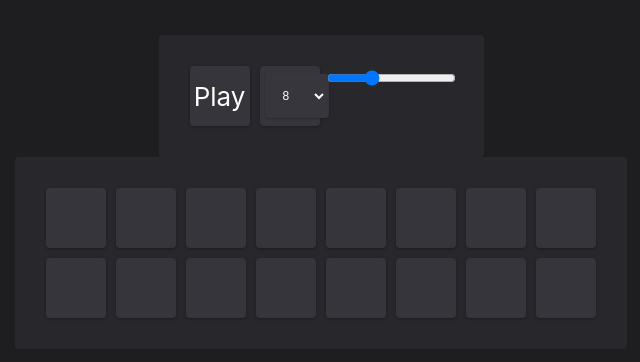
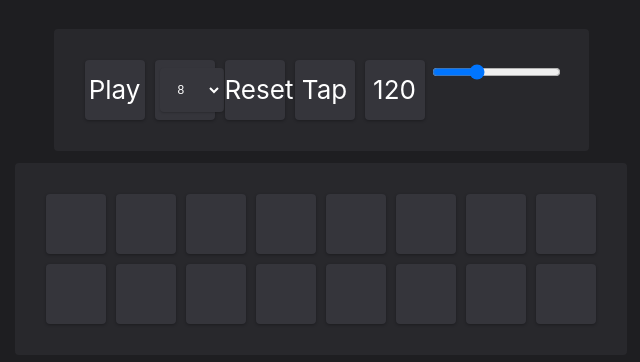
Before and after one commit to sam-parsons/step-sequencer, a React (Create React App) app: page / in a window 1280 px wide. Shown: the part 208-570 px from the top of the page, without its empty margins (319-959 px from the left). Built offline with nearby package versions, Linux system fonts and the light colour scheme.

Commit message:
working tap tempo, select element update bug

```diff
--- a/package.json
+++ b/package.json
@@ -6,7 +6,8 @@
     "lodash": "^4.17.11",
     "react": "^16.8.6",
     "react-dom": "^16.8.6",
-    "react-scripts": "3.0.1"
+    "react-scripts": "3.0.1",
+    "tone": "^13.4.9"
   },
   "scripts": {
     "start": "react-scripts start",
--- a/public/index.html
+++ b/public/index.html
@@ -5,10 +5,6 @@
     <link rel="shortcut icon" href="%PUBLIC_URL%/favicon.ico" />
     <meta name="viewport" content="width=device-width, initial-scale=1" />
     <meta name="theme-color" content="#000000" />
-    <!--
-      manifest.json provides metadata used when your web app is installed on a
-      user's mobile device or desktop. See https://developers.google.com/web/fundamentals/web-app-manifest/
-    -->
     <link
       rel="stylesheet"
       href="https://use.fontawesome.com/releases/v5.8.2/css/all.css"
@@ -17,29 +13,10 @@
     />
     <link rel="manifest" href="%PUBLIC_URL%/manifest.json" />
     <link rel="stylesheet" href="%PUBLIC_URL%/css/layout.css" />
-    <!--
-      Notice the use of %PUBLIC_URL% in the tags above.
-      It will be replaced with the URL of the `public` folder during the build.
-      Only files inside the `public` folder can be referenced from the HTML.
-
-      Unlike "/favicon.ico" or "favicon.ico", "%PUBLIC_URL%/favicon.ico" will
-      work correctly both with client-side routing and a non-root public URL.
-      Learn how to configure a non-root public URL by running `npm run build`.
-    -->
-    <title>React App</title>
+    <title>React Step Sequencer</title>
   </head>
   <body>
     <noscript>You need to enable JavaScript to run this app.</noscript>
     <div id="root"></div>
-    <!--
-      This HTML file is a template.
-      If you open it directly in the browser, you will see an empty page.
-
-      You can add webfonts, meta tags, or analytics to this file.
-      The build step will place the bundled scripts into the <body> tag.
-
-      To begin the development, run `npm start` or `yarn start`.
-      To create a production bundle, use `npm run build` or `yarn build`.
-    -->
   </body>
 </html>
--- a/src/App.js
+++ b/src/App.js
@@ -1,6 +1,7 @@
 import React from "react";
 import StepSequence from "./Components/StepSequence";
 import Buttons from "./Components/Buttons";
+import Tone from "tone";
 import "./App.css";
 
 function toggleBox(priorChecked, i, row) {
@@ -17,7 +18,23 @@
     ],
     isPlaying: false,
     sequenceLength: 8,
-    tempo: 120
+    tempo: 120,
+    elapsedTime: 0,
+    lastTime: 0,
+    numberOfTaps: 0,
+    averageBPM: 0,
+    defaults: {
+      tempo: 120,
+      sequenceLength: 8,
+      isPlaying: false,
+      elapsedTime: 0,
+      numberOfTaps: 0,
+      averageBPM: 0
+    }
+  };
+
+  componentDidMount = () => {
+    Tone.Transport.start();
   };
 
   onToggleBox = (i, row) => {
@@ -45,12 +62,28 @@
   };
 
   onTempoChange = tempo => {
+    this.setState({
+      tempo
+    });
+  };
+
+  onReset = () => {
     this.setState(
-      {
-        tempo
-      },
-      () => console.log(tempo)
+      prior => ({
+        tempo: prior.defaults.tempo,
+        sequenceLength: prior.defaults.sequenceLength,
+        isPlaying: prior.defaults.isPlaying
+      }),
+      () => this.onLengthChange(this.state.sequenceLength)
     );
+  };
+
+  handleTap = () => {
+    const elapsedTime = Tone.Transport.seconds - this.state.lastTime;
+    const lastTime = Tone.Transport.seconds;
+    const tempo =
+      elapsedTime > 2 ? this.state.tempo : Math.round(60 / elapsedTime);
+    this.setState({ elapsedTime, tempo, lastTime });
   };
 
   render() {
@@ -64,6 +97,8 @@
             onLengthChange={this.onLengthChange}
             tempo={this.state.tempo}
             onTempoChange={this.onTempoChange}
+            onReset={this.onReset}
+            handleTap={this.handleTap}
           />
           <StepSequence
             checked={this.state.checked}
--- a/src/Components/Buttons.js
+++ b/src/Components/Buttons.js
@@ -2,6 +2,9 @@
 import PlayButton from "./PlayButton";
 import TimeSignature from "./TimeSignature";
 import TempoSlider from "./TempoSlider";
+import TempoDisplay from "./TempoDisplay";
+import TapTempo from "./TapTempo";
+import ResetButton from "./ResetButton";
 import styles from "./Buttons.module.css";
 
 const Buttons = props => (
@@ -11,6 +14,9 @@
       sequenceLength={props.sequenceLength}
       onLengthChange={props.onLengthChange}
     />
+    <ResetButton onReset={props.onReset} />
+    <TapTempo handleTap={props.handleTap} />
+    <TempoDisplay tempo={props.tempo} />
     <TempoSlider tempo={props.tempo} onTempoChange={props.onTempoChange} />
   </div>
 );
--- a/src/Components/Buttons.module.css
+++ b/src/Components/Buttons.module.css
@@ -3,4 +3,5 @@
   background: #28282c;
   border-radius: 4px;
   display: flex;
+  margin-bottom: 1%;
 }
--- /dev/null
+++ b/src/Components/ResetButton.js
@@ -0,0 +1,10 @@
+import React from "react";
+import styles from "./ResetButton.module.css";
+
+const ResetButton = props => (
+  <div className={styles.root} onClick={props.onReset}>
+    <span className={styles.label}>Reset</span>
+  </div>
+);
+
+export default ResetButton;
--- /dev/null
+++ b/src/Components/ResetButton.module.css
@@ -0,0 +1,15 @@
+.root {
+  display: flex;
+  width: 60px;
+  height: 60px;
+  background: hsl(240, 5%, 22%);
+  border-radius: 4px;
+  cursor: pointer;
+  margin: 5px;
+  box-shadow: 0 1px 3px 0 rgba(0, 0, 0, 0.3);
+  color: white;
+  align-items: center;
+}
+.label {
+  margin: auto;
+}
--- /dev/null
+++ b/src/Components/TapTempo.js
@@ -0,0 +1,10 @@
+import React from "react";
+import styles from "./TapTempo.module.css";
+
+const TapTempo = props => (
+  <div className={styles.root} onClick={props.handleTap}>
+    <span className={styles.label}>Tap</span>
+  </div>
+);
+
+export default TapTempo;
--- /dev/null
+++ b/src/Components/TapTempo.module.css
@@ -0,0 +1,15 @@
+.root {
+  display: flex;
+  width: 60px;
+  height: 60px;
+  background: hsl(240, 5%, 22%);
+  border-radius: 4px;
+  cursor: pointer;
+  margin: 5px;
+  box-shadow: 0 1px 3px 0 rgba(0, 0, 0, 0.3);
+  color: white;
+  align-items: center;
+}
+.label {
+  margin: auto;
+}
--- /dev/null
+++ b/src/Components/TempoDisplay.js
@@ -0,0 +1,10 @@
+import React from "react";
+import styles from "./TempoDisplay.module.css";
+
+const TempoDisplay = props => (
+  <div className={styles.root}>
+    <span className={styles.label}>{props.tempo}</span>
+  </div>
+);
+
+export default TempoDisplay;
--- /dev/null
+++ b/src/Components/TempoDisplay.module.css
@@ -0,0 +1,15 @@
+.root {
+  display: flex;
+  width: 60px;
+  height: 60px;
+  background: hsl(240, 5%, 22%);
+  border-radius: 4px;
+  cursor: pointer;
+  margin: 5px;
+  box-shadow: 0 1px 3px 0 rgba(0, 0, 0, 0.3);
+  color: white;
+  align-items: center;
+}
+.label {
+  margin: auto;
+}
```
Also changed, not shown: 1 other file (tests, documents, lock files or other folders).
